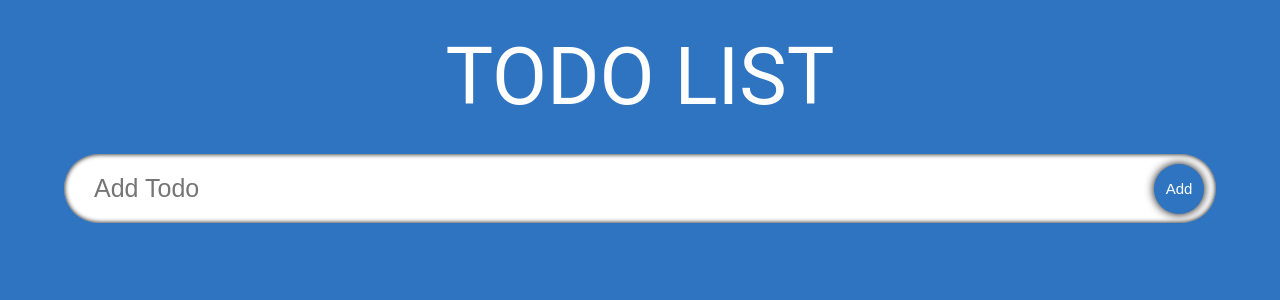
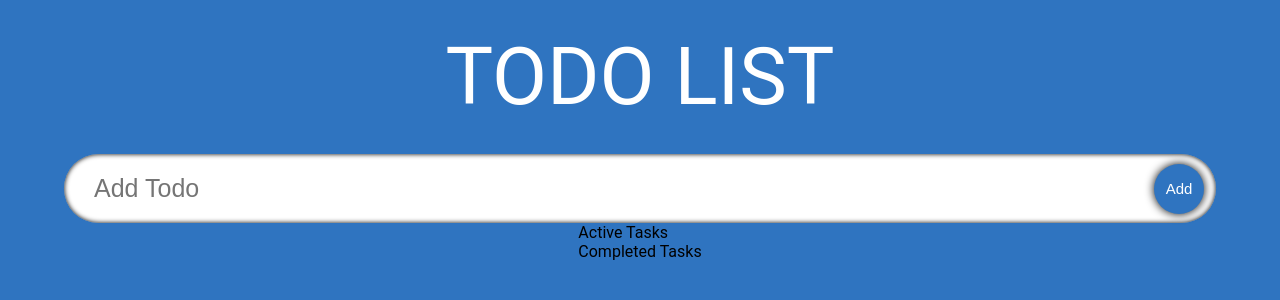
Before and after one commit to andykimchris/ts-todo, a React (Create React App) app: page / in a window 1280 px wide. Shown: the top 300 px of the page. Built offline with nearby package versions, Linux system fonts and the light colour scheme.

Commit message:
updaed todo lists based on drag and drop

```diff
--- a/src/App.tsx
+++ b/src/App.tsx
@@ -1,13 +1,16 @@
 import React, { useState } from 'react';
+import { DragDropContext, DropResult } from 'react-beautiful-dnd';
 import { v4 as uuid } from 'uuid';
 import './App.css';
 import InputField from './components/InputField';
+import TodoList from './components/TodoList';
 import { TodoState } from './model';
 
 const App: React.FC = () => {
 
   const [todo, setTodo] = useState<string>('');
   const [todoList, setTodoList] = useState<TodoState[]>([]);
+  const [completedTodos, setCompletedTodos] = useState<TodoState[]>([]);
   const id: string = uuid();
 
   const handleTodoAddition = (e: React.FormEvent) => {
@@ -17,20 +20,48 @@ const App: React.FC = () => {
       const newTodoList: TodoState[]  = [...todoList,  todo_obj]
       setTodoList(newTodoList);
     }
+    setTodo('')
+  }
+
+  const onDragEnd = (result: DropResult) => {
+    const { destination, source } = result
+    console.log(result)
+
+    if (!destination) return
+
+    if (destination.droppableId === source.droppableId && destination.index === source.index) return
+
+    let add;
+    let active = todoList
+    let completed = completedTodos
+
+    if (source.droppableId === "TodosList") {
+      add = active[source.index]
+      active.splice(source.index, 1)
+    } else {
+      add = completed[source.index]
+      completed.splice(source.index, 1)
+    }
+
+    if (destination.droppableId === "TodosList") {
+      active.splice(destination.index, 0, add)
+    } else {
+      completed.splice(destination.index, 0, add)
+    }
+
   }
 
   return (
+    <DragDropContext onDragEnd={onDragEnd}>
        <div className="App">
         <span className="heading">
           Todo List
         </span>
         <InputField todo={todo} setTodo={setTodo} handleTodoAddition={handleTodoAddition}/>
-      <ul>
-        {todoList.map((task) => {
-          return <li key={task.id}>{ task.todo }</li>
-        })}
-      </ul>
+        <TodoList todos={todoList} completedTodos={completedTodos} setCompletedTodos={setCompletedTodos} setTodoList={setTodoList} />
       </div>
+    </DragDropContext>
+
   );
 };
 
```
Lines whose indentation alone changed are shown as unchanged.
